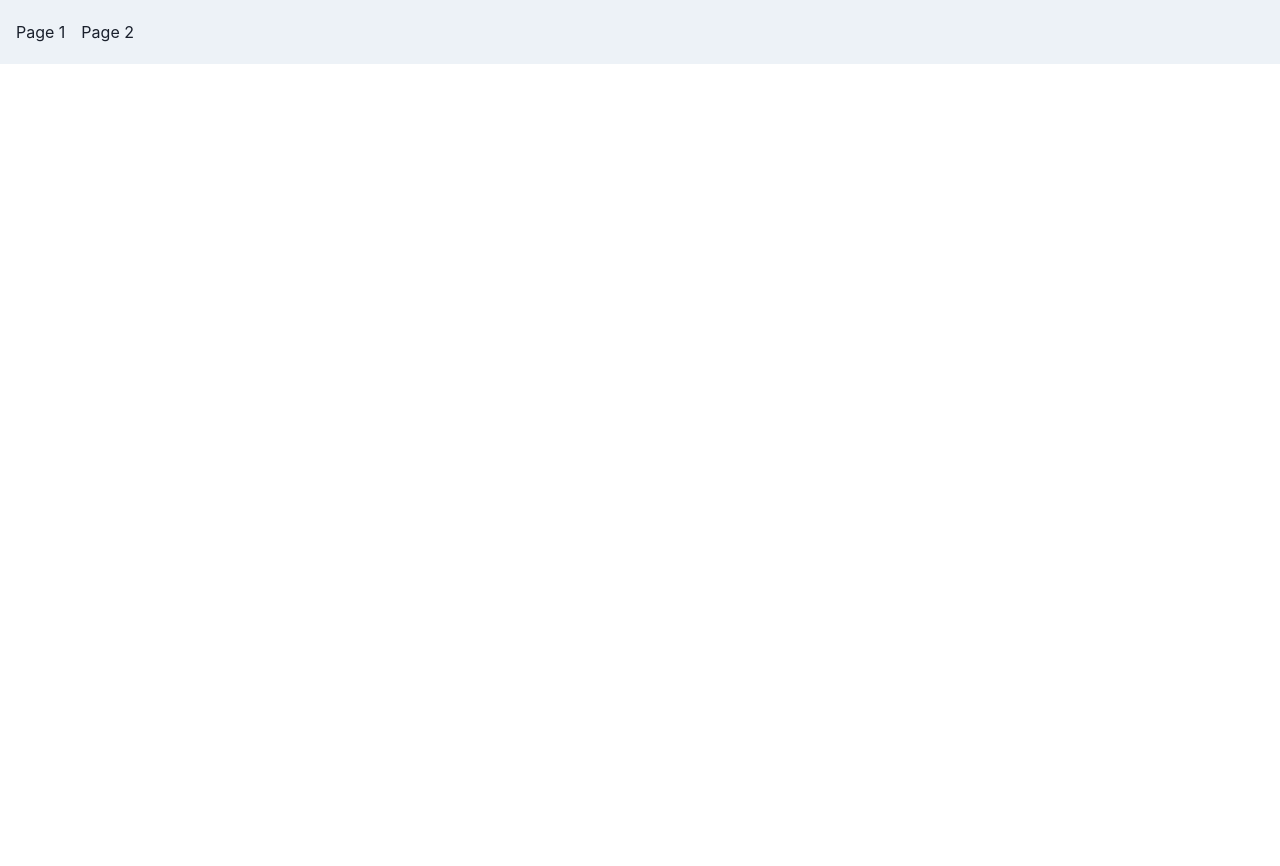
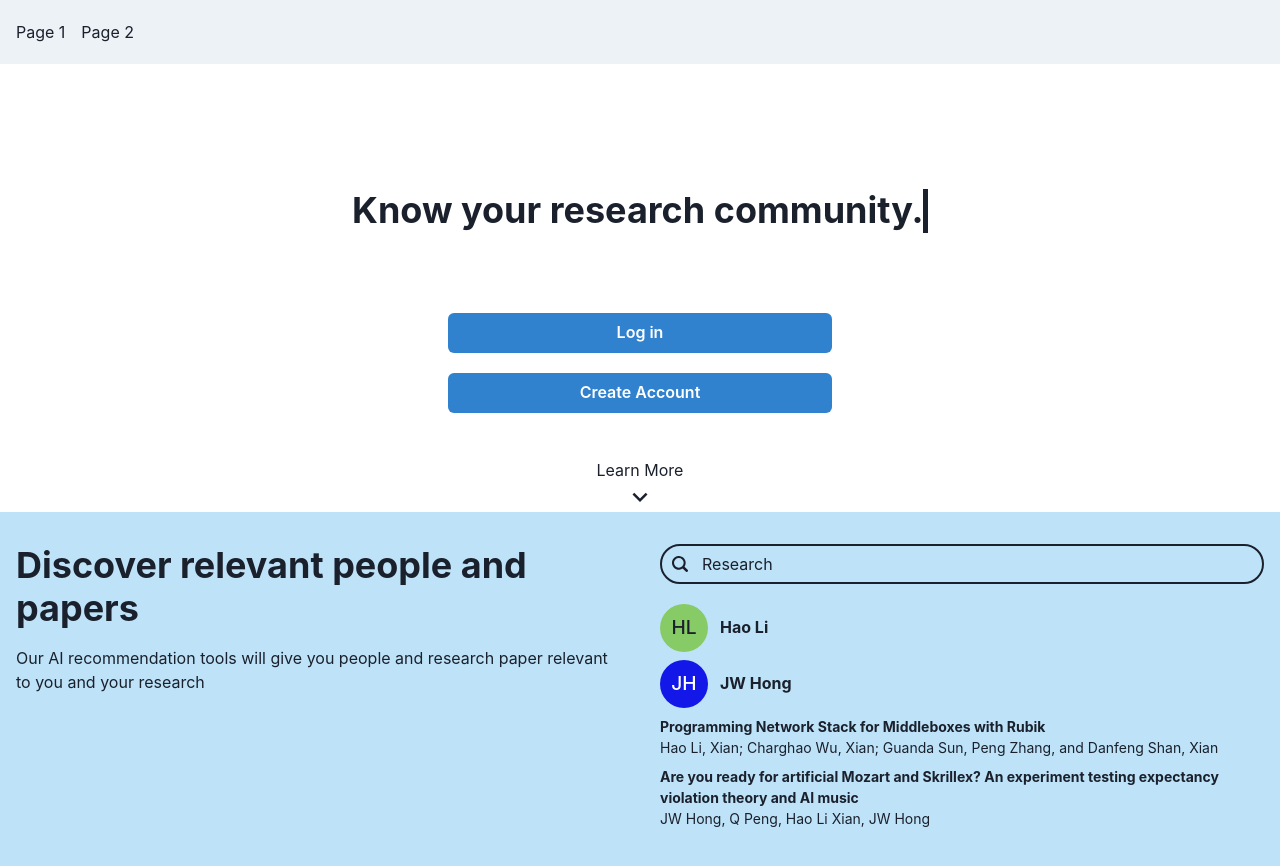
Before and after one commit to patatoes1235/peopleweave_tech, a React (Create React App) app: page / in a window 1280 px wide. Before the commit this address had no page. Shown: the top 866 px of the page. Before the commit the page ends 800 px from the top, so only its background shows below. Built offline with nearby package versions, Linux system fonts and the light colour scheme.

Commit message:
update url

```diff
--- a/src/App.js
+++ b/src/App.js
@@ -14,9 +14,9 @@ function App() {
 
         <BrowserRouter basename={process.env.PUBLIC_URL} >
           <Routes>
-            <Route path="/peopleweave_tech/pg1" element={<Page1 />} />
-            <Route path="/peopleweave_tech/pg2" element={<Page2 />} />
-            <Route path="/peopleweave_tech" element={<Page1 />} />
+            <Route path="/pg1" element={<Page1 />} />
+            <Route path="/pg2" element={<Page2 />} />
+            <Route path="/" element={<Page1 />} />
           </Routes>
         </BrowserRouter>
       </ChakraProvider>
```
